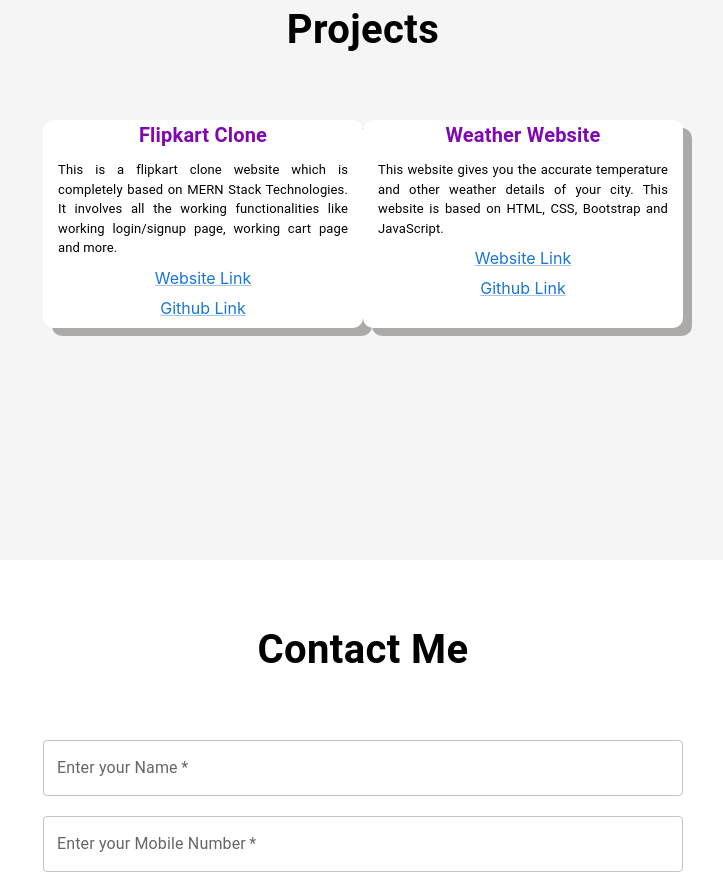
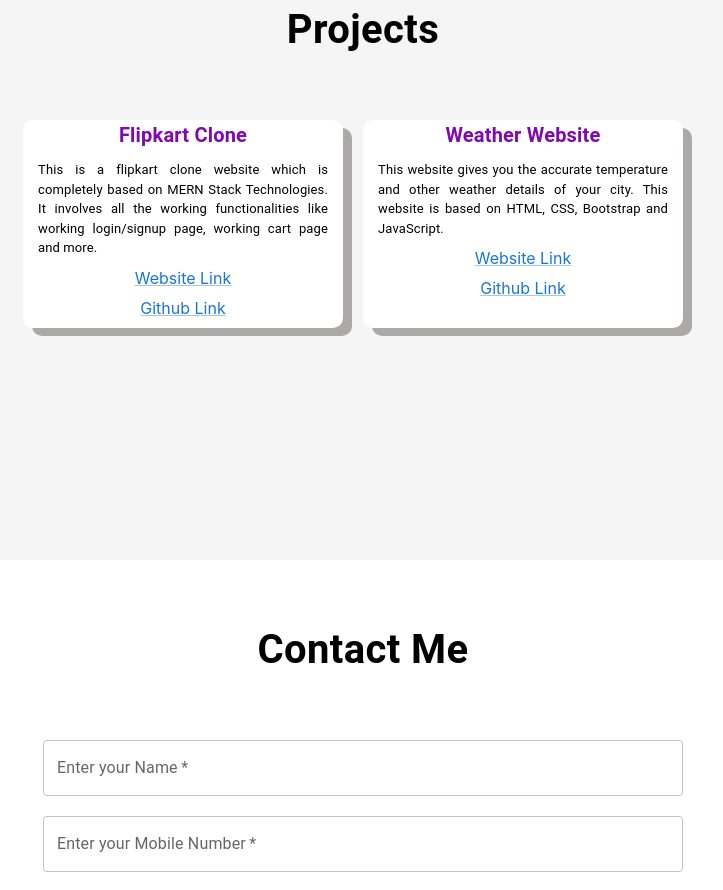
Before and after one commit to ayushjain1306/developer-ayush, a React (Create React App) app in the folder client/: page / in a window 1280 px wide. Shown: the part 2600-3490 px from the top of the page, without its empty margins (277-1000 px from the left). Built offline with nearby package versions, Linux system fonts and the light colour scheme.

Commit message:
Update Project.jsx

```diff
--- a/client/src/Components/projects/Project.jsx
+++ b/client/src/Components/projects/Project.jsx
@@ -11,6 +11,8 @@
 
     @media screen and (max-width: 700px){
         padding-top: 80px;
+        min-height: 70vh;
+        padding-bottom: 20px;
     }
 
     @media screen and (max-height: 500px){
@@ -34,11 +36,13 @@
     border-radius: 10px;
     box-shadow: 9px 8px 0px 0px rgb(172, 169, 169);
     background-color: var(--projects-box-bg-color);
+    margin-right: 20px;
 
     @media screen and (max-width: 700px){
         width: 75%;
         margin: auto;
         padding-bottom: 10px;
+        margin-bottom: 20px;
     }
 
     @media screen and (min-width: 700px) and (max-width: 1100px){
```
